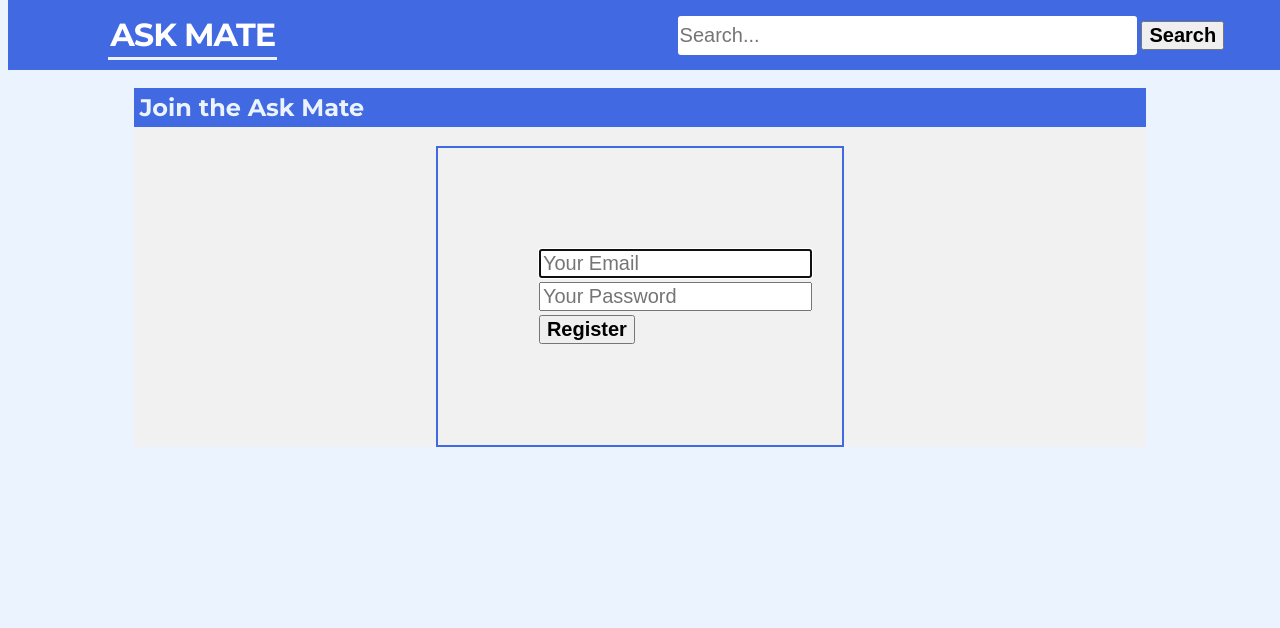
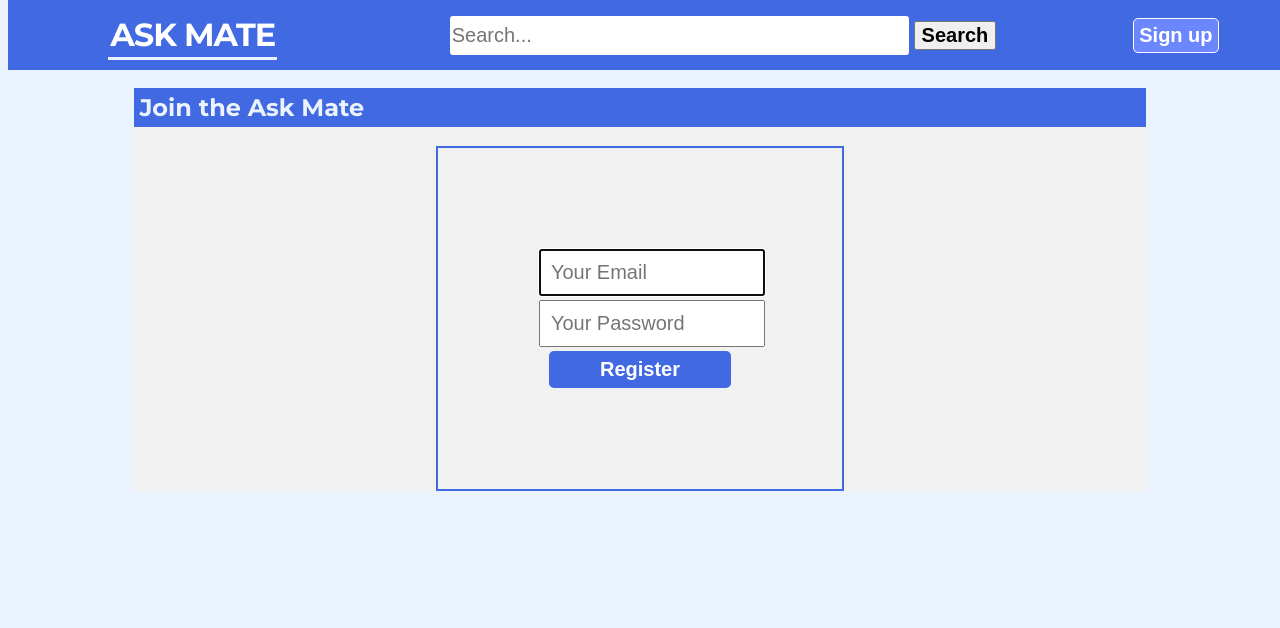
Before and after one commit to Nicolae-Peptea/AskMate, a Flask app: page /registration in a window 1280 px wide. Shown: the top 628 px of the page. Run offline with Flask 2, Linux system fonts and the light colour scheme.

Commit message:
sign up button style modified

```diff
--- a/static/css/style.css
+++ b/static/css/style.css
@@ -86,6 +86,22 @@ nav .between_search_and_join {
 
 nav .join-buttons {
     width: 10%;
+    display: flex;
+}
+
+nav #register-button {
+    border: 1px solid white;
+    border-radius: 5px;
+    background: rgb(108, 135, 253);
+    color: white;
+    padding: 5px;
+    margin-right: 5px;
+}
+
+nav #register-button:hover {
+    cursor: pointer;
+    background: white;
+    color: royalblue;
 }
 /* END OF NAV BAR */
 
@@ -152,6 +168,7 @@ nav .join-buttons {
 
 #title-link:hover {
     text-decoration: underline;
+    cursor: pointer;
 }
 /* END OF RIGHT SECTION */
 
@@ -685,6 +702,25 @@ nav .join-buttons {
 }
 
 .input {
+    width: 100%;
     margin-bottom: 2%;
+    padding: 10px;
+}
+
+.join_button {
+    padding: 5px;
+    width: 90%;
+    margin-left: 5%;
+    margin-right: 5%;
+    border-radius: 5px;
+    border: 2px solid royalblue;
+    background: royalblue;
+    color: white;
+}
+
+.join_button:hover {
+    background: white;
+    color: royalblue;
+    cursor: pointer;
 }
 /* END OF REGISTER PAGE */
--- a/templates/layout_join.html
+++ b/templates/layout_join.html
@@ -13,11 +13,17 @@
             <div class="logo">
                 <a href="{{ url_for('display_latest_questions') }}">ASK MATE</a>
             </div>
-            <div class="middle_nav"></div>
+            <div class="between_logo_and_search"></div>
             <div id="search_bar">
                 <form action="{{ url_for('display_searched_questions') }}" method="get">
                     <input id="search_bar_input" type="text" name="q" placeholder="Search...">
                     <button id="search-button" type="submit">Search</button>
+                </form>
+            </div>
+            <div class="between_search_and_join"></div>
+            <div class="join-buttons">
+                <form action="{{ url_for('register_user') }}">
+                    <button id="register-button" type="submit">Sign up</button>
                 </form>
             </div>
         </nav>
```
